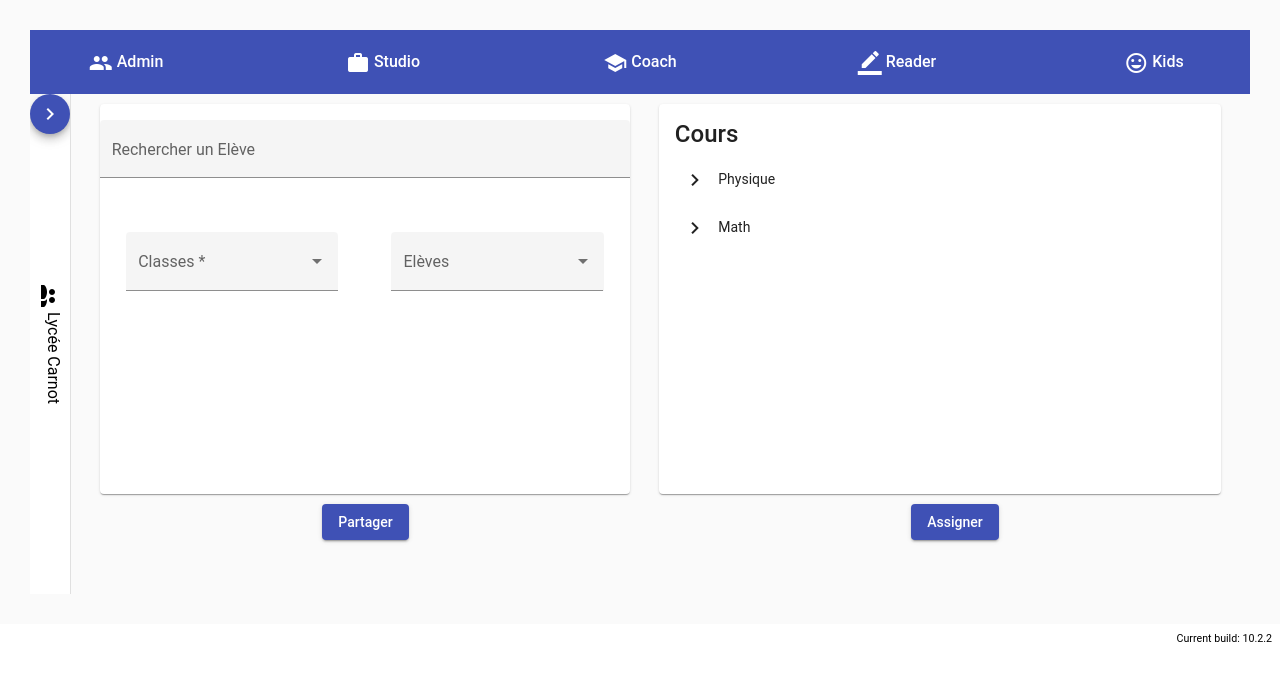
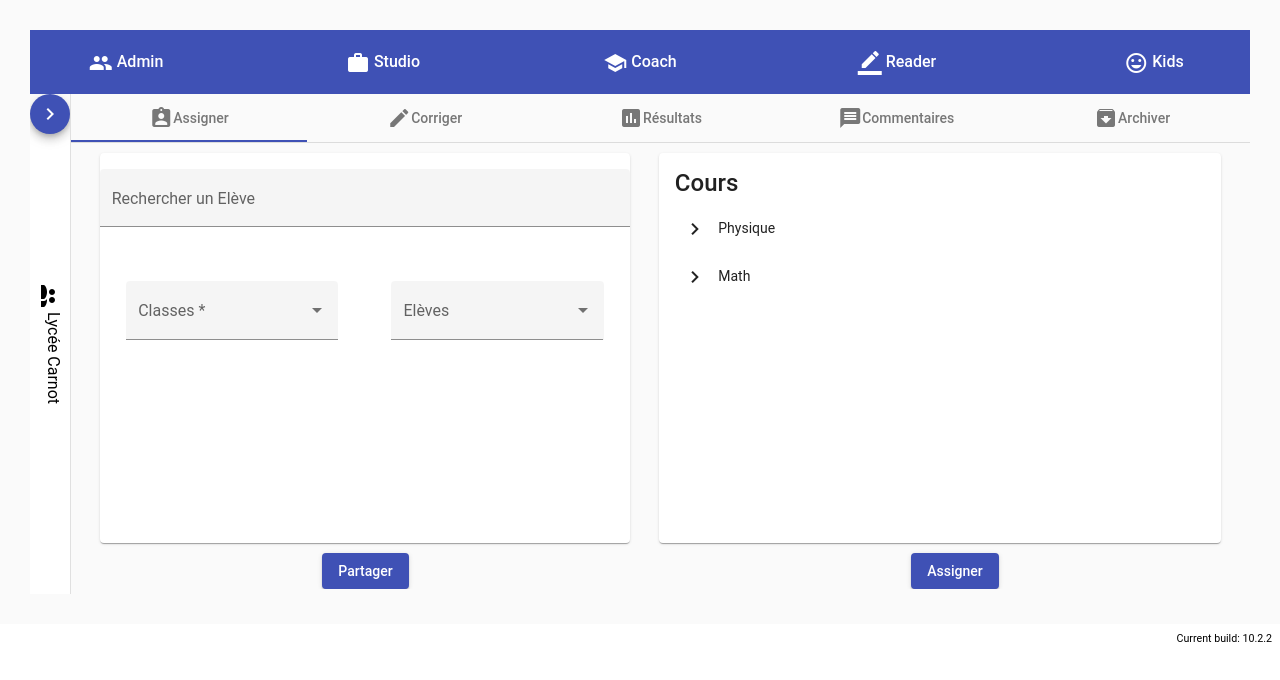
Before and after one commit to saadbenda/angular-capico-coach, an Angular app: page / in a window 1280 px wide. Shown: the top 680 px of the page. Built offline with nearby package versions, Linux system fonts and the light colour scheme.

Commit message:
version 2.1

```diff
--- a/src/app/app-coach.html
+++ b/src/app/app-coach.html
@@ -103,7 +103,7 @@
           <mat-expansion-panel-header>
             <mat-panel-title class="custom-panel-organization-title">
               <mat-icon class="custom-panel-icon">business</mat-icon>
-              {{ac.name}}
+              {{ac}}
             </mat-panel-title>
           </mat-expansion-panel-header>
           <mat-list>
@@ -138,6 +138,14 @@
       </div>
     </mat-accordion>
   </mat-drawer>
+  <mat-tab-group mat-stretch-tabs>
+
+    <mat-tab>
+      <ng-template mat-tab-label>
+        <mat-icon>assignment_ind</mat-icon>
+        Assigner
+      </ng-template>
+
   <div class="cards" cdkDropListGroup>
     <mat-card class="classes-students" cdkDropList (cdkDropListDropped)="drop($event)">
       <form class="search-form">
@@ -251,6 +259,32 @@ Ils auront ainsi accès à tous ces cours dans leurs bibliothèques."
             matTooltipClass="example-tooltip">Assigner
     </button>
   </div>
+    </mat-tab>
+    <mat-tab>
+      <ng-template mat-tab-label>
+        <mat-icon>edit</mat-icon>
+        Corriger
+      </ng-template>
+    </mat-tab>
+    <mat-tab>
+      <ng-template mat-tab-label>
+        <mat-icon>assessment</mat-icon>
+        Résultats
+      </ng-template>
+    </mat-tab>
+    <mat-tab>
+      <ng-template mat-tab-label>
+        <mat-icon>message</mat-icon>
+        Commentaires
+      </ng-template>
+    </mat-tab>
+    <mat-tab>
+      <ng-template mat-tab-label>
+        <mat-icon>archive</mat-icon>
+        Archiver
+      </ng-template>
+    </mat-tab>
+  </mat-tab-group>
 </mat-drawer-container>
 
 
--- a/src/app/app-coach.ts
+++ b/src/app/app-coach.ts
@@ -373,9 +373,12 @@ export class AppCoach implements OnInit {
     const dialogDel = this._bottomSheet.open(DeleteComponent, config);
     dialogDel.afterDismissed().subscribe(
       d => {
-        const a = d.res + ' a bien été supprimé';
-        this.openSnackBar(a);
-    });
+        if (d.res === 'oui') {
+          const a = d.title + ' a bien été supprimé';
+          this.openSnackBar(a);
+        }
+
+      });
   }
 
 }
--- a/src/app/modal/assign/assign.ts
+++ b/src/app/modal/assign/assign.ts
@@ -1,10 +1,10 @@
 import {Component, OnInit} from '@angular/core';
 import {FormControl, FormGroup} from '@angular/forms';
-import * as _moment from 'moment';
+// import * as _moment from 'moment';
 import {MatDialogRef} from '@angular/material/dialog';
 // import { Moment } from 'moment';
 
-const moment = _moment;
+// const moment = _moment;
 
 @Component({
     selector: 'assign',
@@ -22,11 +22,11 @@ export class AssignComponent implements OnInit {
   timeString: string;
   timeNumber: number;
   groupRoute: String;
-  today: _moment.Moment = moment().startOf('day');
-  todayTime: _moment.Moment = moment();
-  startDate: _moment.Moment;
+  // today: _moment.Moment = moment().startOf('day');
+  // todayTime: _moment.Moment = moment();
+  startDate: any;
   // coach: User;
-  endDate: _moment.Moment;
+  endDate: any;
   isInferiorToToday: boolean;
   isSuperiorToStart: boolean;
   hours: string[] = [];
@@ -74,7 +74,7 @@ export class AssignComponent implements OnInit {
 
     this.isInferiorToToday = false;
     this.isSuperiorToStart = false;
-    this.startDate = this.today;
+    // this.startDate = this.today;
     this.hours = this.getTime(24);
     this.minutes = this.getTime(60);
     this.durationOnController.setValue(false);
@@ -130,7 +130,7 @@ export class AssignComponent implements OnInit {
     this.allCheck = this.correctAnswersCheck && this.wrongAnswersCheck && this.undoneAnswersCheck;
   }
 
-  assign(){
+  assign() {
     this._dialogRef.close();
   }
 
--- a/src/app/modal/delete/delete.html
+++ b/src/app/modal/delete/delete.html
@@ -1,4 +1,4 @@
-<h3>Etes vous sûr de vouloir supprimer {{title}}</h3>
+<h3>Etes vous sûr de vouloir supprimer {{title}} ? </h3>
 <div class="button-delete">
 <button
   mat-raised-button color="primary"
--- a/src/app/modal/delete/delete.ts
+++ b/src/app/modal/delete/delete.ts
@@ -19,6 +19,7 @@ export class DeleteComponent {
   sendResponse(response: string) {
     this._bottomRef.dismiss({
       res: response,
+      title: this.title,
     });
   }
 }
--- a/src/app/modal/group/group.ts
+++ b/src/app/modal/group/group.ts
@@ -17,7 +17,7 @@ export class GroupComponent {
   ) {
     this.description = data.description;
     this.form = _fb.group({
-      description: [this.description, []],
+      description: [],
     });
   }
 
```
